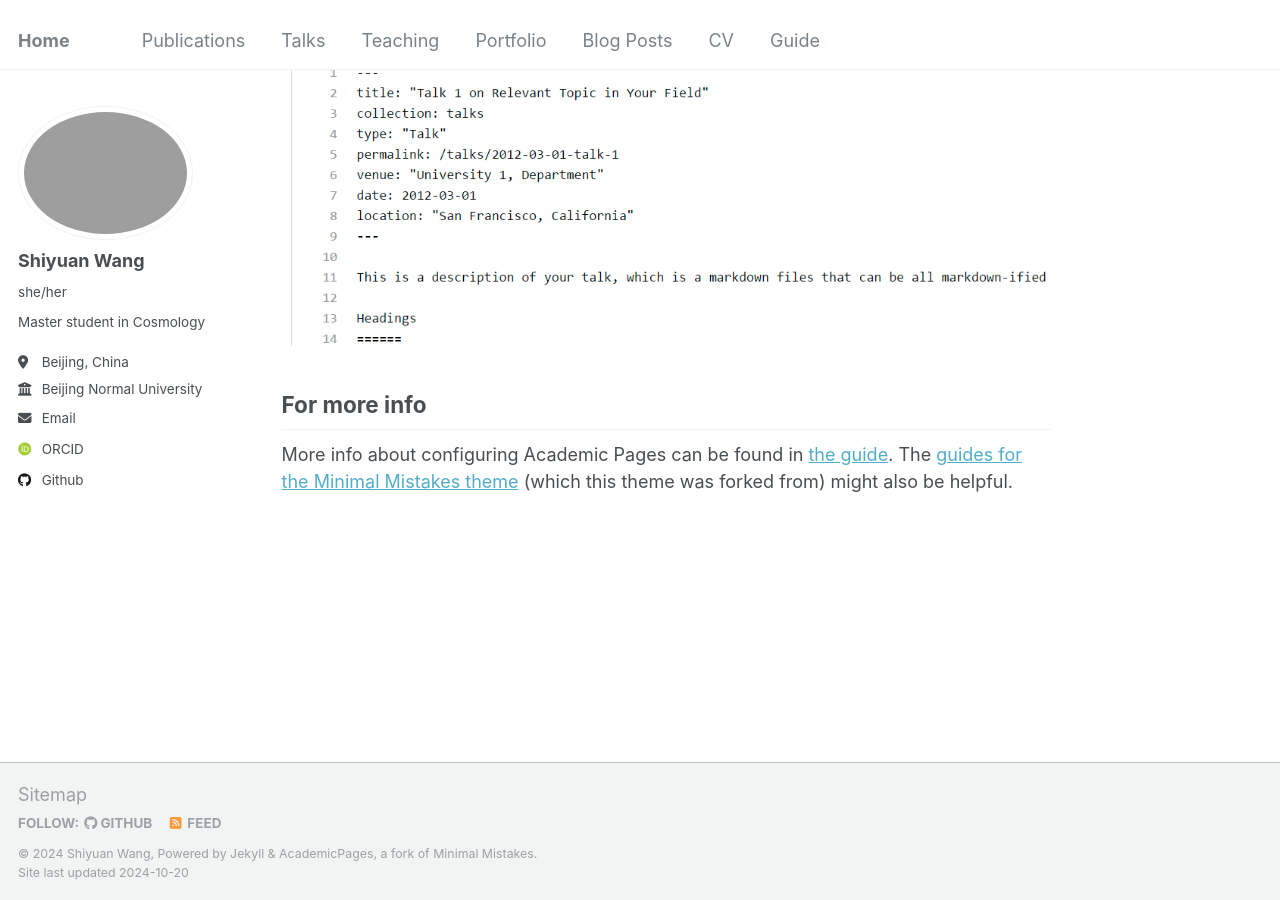
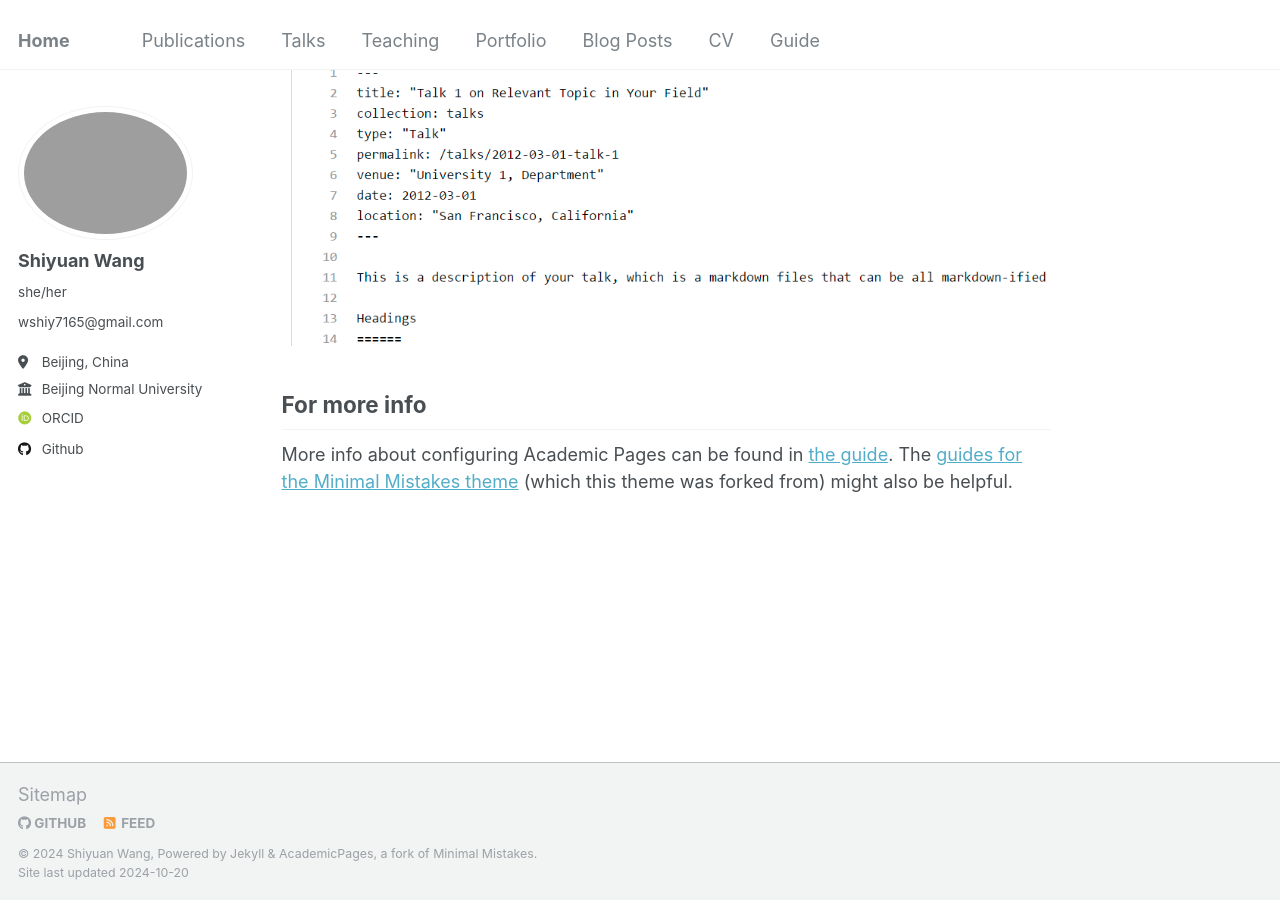
Before and after one commit to shiyuanwang11/shiyuanwang11.github.io, a Jekyll site: the page built from _pages/about.md, in a window 1280 px wide and 900 px high, scrolled down 2643 px. Built offline with Jekyll 4.4.1, drawn with Linux system fonts in a browser that asks for light colours; some web fonts are replaced.

Commit message:
Update _config.yml

```diff
--- a/_config.yml
+++ b/_config.yml
@@ -7,7 +7,7 @@
 # server process.
 
 # Basic Site Settings
-locale                   : "en-US"
+locale                   : "CHN"
 title                    : "Home"
 title_separator          : "-"
 name                     : &name "Shiyuan Wang"
@@ -24,11 +24,11 @@ author:
   avatar           : "profile.png"
   name             : "Shiyuan Wang"
   pronouns         : "she/her"
-  bio              : "Master student in Cosmology"
+  bio              : "wshiy7165@gmail.com"
   location         : "Beijing, China"
   employer         : "Beijing Normal University"
   uri              : # "shiyuanwang11/shiyuanwang11.github.io"
-  email            : "wshiy7165@gmail.com"
+  #email            : "wshiy7165@gmail.com"
 
   # Academic websites
   arxiv            : # URL - Update with the correct link to your profile
```
